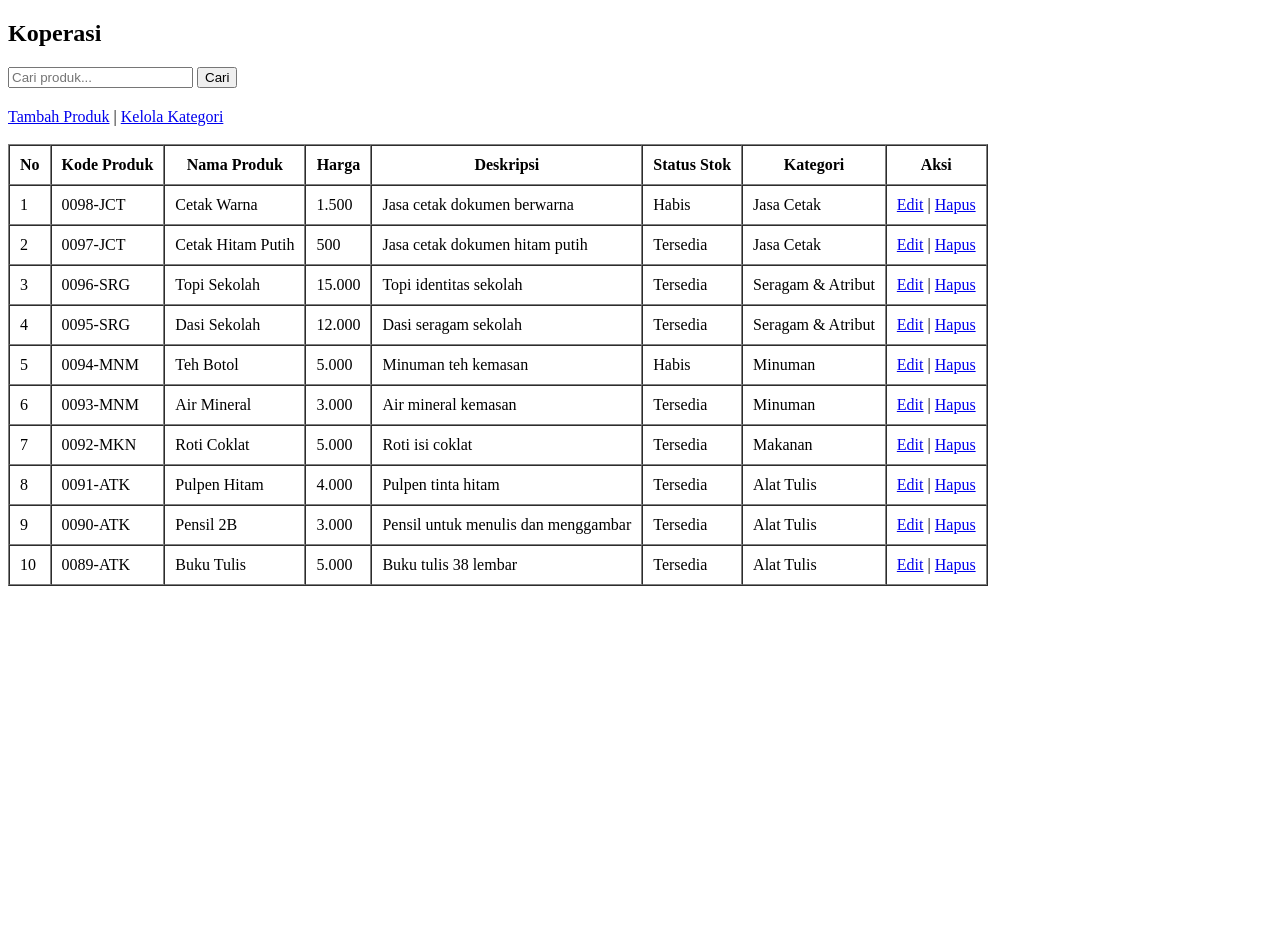
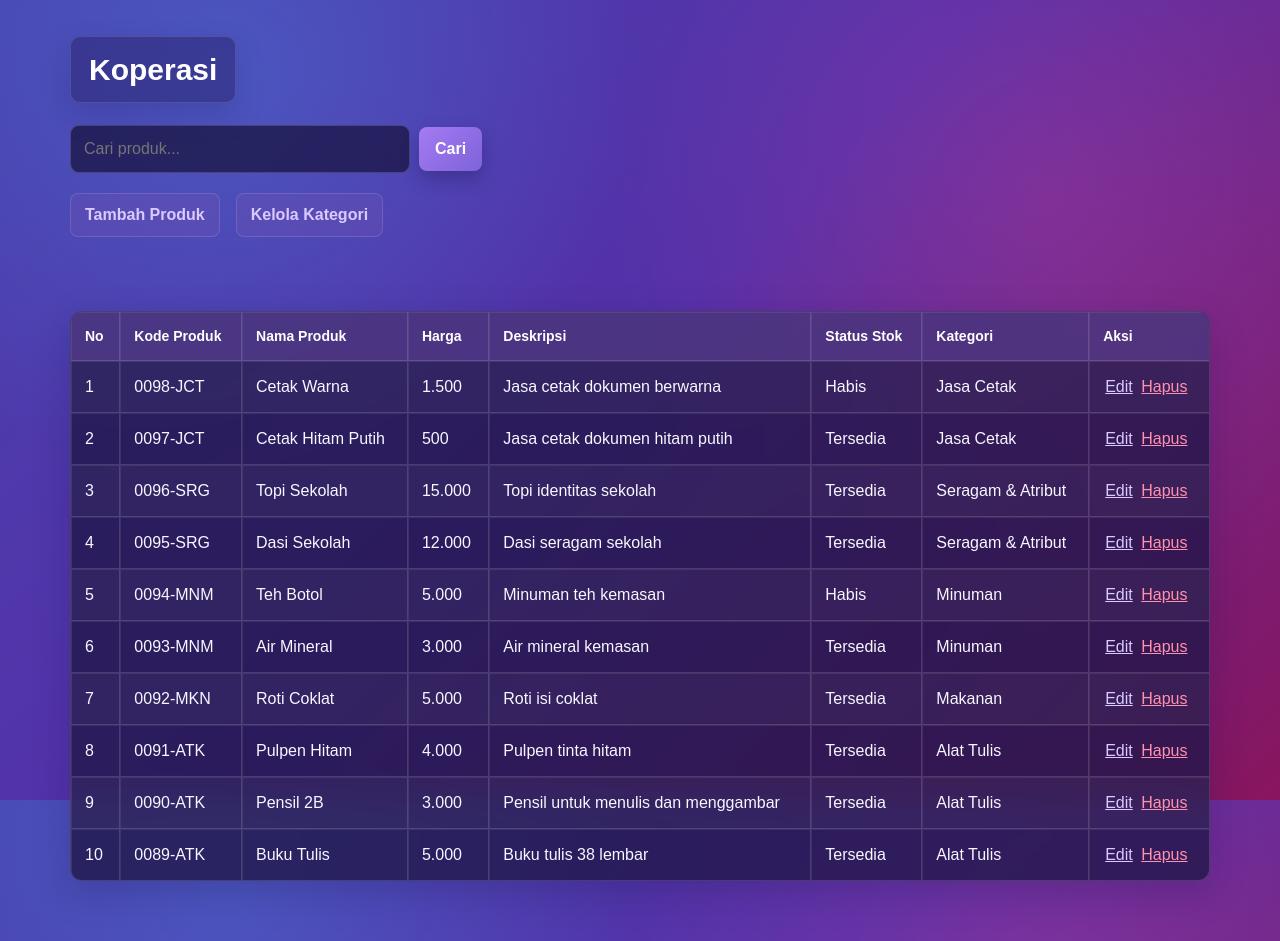
Before and after one commit to Rizky-Sum/16-11-26, a PHP site: page / in a window 1280 px wide. Before the commit the page ends 586 px from the top, so only its background shows below. Run offline with PHP 8.4, Linux system fonts and the light colour scheme; data comes from the database, SQL or seed files in the repository.

Commit message:
20-11-26

```diff
--- a/edit.php
+++ b/edit.php
@@ -48,6 +48,7 @@ if (isset($_POST['update'])) {
     <meta charset="UTF-8">
     <meta name="viewport" content="width=device-width, initial-scale=1.0">
     <title>Edit Produk</title>
+    <link rel="stylesheet" type="text/css" href="style.css">
 </head>
 <body>
     <h2>Edit Produk</h2>
--- a/index.php
+++ b/index.php
@@ -31,12 +31,13 @@ if (!$result) {
     <meta charset="UTF-8">
     <meta name="viewport" content="width=device-width, initial-scale=1.0">
     <title>Koperasi</title>
+    <link rel="stylesheet" href="style.css">
 </head>
 <body>
 
     <h2>Koperasi</h2>
 
-    <form method="GET" action="index.php" style="margin-bottom: 20px;">
+    <form method="GET" action="index.php" style="margin-bottom: 20px;" class="cari">
         <input type="text" name="search" value="<?php echo htmlspecialchars($search); ?>" placeholder="Cari produk..." />
         <button type="submit">Cari</button>
         <?php if ($search != "") { ?>
@@ -44,9 +45,13 @@ if (!$result) {
         <?php } ?>
     </form>
 
-    <a href="tambah.php">Tambah Produk</a> |
+    <nav class="A">
+    <a href="tambah.php">Tambah Produk</a>
+    <br>
     <a href="kategori/index.php">Kelola Kategori</a>
+    </nav>
     <br><br>
+
 
     <?php if (isset($_GET['pesan'])) { ?>
         <p><b>Status:</b> <?php echo htmlspecialchars($_GET['pesan']); ?></p>
@@ -87,8 +92,8 @@ if (!$result) {
                         <?php } ?>
                         <?php echo htmlspecialchars($namaKategori); ?>
                     </td>
-                    <td>
-                        <a href="edit.php?id=<?php echo $data['id']; ?>">Edit</a> |
+                    <td class="aksi">
+                        <a href="edit.php?id=<?php echo $data['id']; ?>">Edit</a>
                         <a href="hapus.php?id=<?php echo $data['id']; ?>" onclick="return confirm('Apakah Anda yakin ingin menghapus produk ini?')">Hapus</a>
                     </td>
                 </tr>
--- a/kategori/index.php
+++ b/kategori/index.php
@@ -9,12 +9,13 @@ $result = mysqli_query($koneksi, "SELECT * FROM kategori ORDER BY id DESC");
     <meta charset="UTF-8">
     <meta name="viewport" content="width=device-width, initial-scale=1.0">
     <title>Kategori</title>
+    <link rel="stylesheet" type="text/css" href="../style.css">
 </head>
 <body>
 
     <h2>Kategori Produk</h2>
 
-    <a href="tambah.php">Tambah Kategori</a> |
+    <a href="tambah.php">Tambah Kategori</a>
     <a href="../index.php">Kembali ke Produk</a>
     <br><br>
 
--- a/kategori/tambah.php
+++ b/kategori/tambah.php
@@ -45,6 +45,7 @@ if (isset($_POST['simpan'])) {
     <meta charset="UTF-8">
     <meta name="viewport" content="width=device-width, initial-scale=1.0">
     <title>Tambah Kategori</title>
+    <link rel="stylesheet" type="text/css" href="../style.css">
 </head>
 <body>
     <h2>Tambah Kategori</h2>
--- /dev/null
+++ b/style.css
@@ -0,0 +1,256 @@
+* {
+    box-sizing: border-box;
+}
+
+:root {
+    --primary: #b58cff;
+    --primary-dark: #9b73eb;
+    --primary-soft: rgba(167, 139, 250, 0.16);
+    --danger: #ff7b9c;
+    --text: #f8f7ff;
+    --muted: #d0cae8;
+    --border: rgba(255, 255, 255, 0.14);
+    --background: #4b36ae;
+    --surface: rgba(32, 23, 72, 0.78);
+}
+
+body {
+    max-width: 1180px;
+    min-height: 100vh;
+    margin: 0 auto;
+    padding: 36px 20px 60px;
+    background:
+        radial-gradient(circle at 18% 10%, rgba(69, 171, 255, 0.24), transparent 32%),
+        radial-gradient(circle at 82% 25%, rgba(255, 77, 158, 0.20), transparent 36%),
+        linear-gradient(135deg, #4a41ae 0%, #5430a8 48%, #89155e 100%);
+    background-attachment: fixed;
+    color: var(--text);
+    font-family: Arial, Helvetica, sans-serif;
+    line-height: 1.5;
+}
+
+h2 {
+    display: inline-block;
+    margin: 0 0 22px;
+    padding: 10px 18px;
+    border: 1px solid rgba(255, 255, 255, 0.12);
+    border-radius: 10px;
+    background: rgba(35, 25, 91, 0.42);
+    box-shadow: 0 12px 30px rgba(30, 20, 78, 0.18);
+    backdrop-filter: blur(12px);
+    color: #ffffff;
+    font-size: 30px;
+}
+
+form {
+    margin-bottom: 20px;
+}
+
+input[type="text"],
+input[type="number"],
+input[type="file"],
+textarea,
+select {
+    width: 100%;
+    max-width: 420px;
+    margin-top: 6px;
+    padding: 11px 13px;
+    border: 1px solid rgba(255, 255, 255, 0.16);
+    border-radius: 9px;
+    background: rgba(24, 18, 63, 0.72);
+    color: #ffffff;
+    font: inherit;
+    transition: 0.2s ease;
+}
+
+textarea {
+    min-height: 100px;
+    resize: vertical;
+}
+
+input:focus,
+textarea:focus,
+select:focus {
+    border-color: #c4a7ff;
+    outline: none;
+    box-shadow: 0 0 0 4px rgba(181, 140, 255, 0.16);
+}
+
+button,
+input[type="submit"] {
+    padding: 10px 16px;
+    border: 0;
+    border-radius: 8px;
+    background: linear-gradient(135deg, #a57af3, #7d63d9);
+    color: #ffffff;
+    cursor: pointer;
+    font: inherit;
+    font-weight: 700;
+    box-shadow: 0 8px 18px rgba(24, 14, 70, 0.28);
+    transition: 0.2s ease;
+}
+
+button:hover,
+input[type="submit"]:hover {
+    background: linear-gradient(135deg, #b897fa, #9177e2);
+    transform: translateY(-1px);
+}
+
+form.cari {
+    display: flex;
+    align-items: center;
+    gap: 9px;
+}
+
+form.cari input[type="text"] {
+    max-width: 340px;
+    margin: 0;
+}
+
+nav,
+.A {
+    display: flex;
+    flex-wrap: wrap;
+    gap: 8px;
+    margin: 12px 0;
+}
+
+nav a,
+.A a,
+a {
+    color: #d9caff;
+}
+
+nav a,
+.A a,
+a[href*="tambah.php"],
+a[href*="kategori/index.php"],
+a[href*="index.php"] {
+    display: inline-block;
+    padding: 9px 14px;
+    border: 1px solid rgba(255, 255, 255, 0.12);
+    border-radius: 8px;
+    background: rgba(111, 82, 176, 0.34);
+    text-decoration: none;
+    font-weight: 600;
+    transition: 0.2s ease;
+}
+
+nav a:hover,
+.A a:hover,
+a[href*="tambah.php"]:hover,
+a[href*="kategori/index.php"]:hover,
+a[href*="index.php"]:hover {
+    border-color: rgba(255, 255, 255, 0.24);
+    background: rgba(167, 139, 250, 0.34);
+    color: #ffffff;
+}
+
+.aksi {
+    white-space: nowrap;
+}
+
+.aksi a {
+    margin: 2px;
+}
+
+.aksi a:last-child {
+    color: #ff91ae;
+}
+
+table {
+    width: 100%;
+    margin-top: 14px;
+    border: 1px solid var(--border);
+    border-collapse: separate;
+    border-spacing: 0;
+    border-radius: 12px;
+    background: var(--surface);
+    box-shadow: 0 12px 36px rgba(24, 12, 67, 0.22);
+    backdrop-filter: blur(14px);
+    overflow: hidden;
+}
+
+th,
+td {
+    padding: 13px;
+    border-bottom: 1px solid var(--border);
+    border-right: 1px solid var(--border);
+    text-align: left;
+    vertical-align: middle;
+}
+
+th:last-child,
+td:last-child {
+    border-right: 0;
+}
+
+tr:last-child td {
+    border-bottom: 0;
+}
+
+th {
+    background: rgba(120, 87, 182, 0.42);
+    color: #ffffff;
+    font-size: 14px;
+}
+
+tbody tr:nth-child(even) {
+    background: rgba(255, 255, 255, 0.035);
+}
+
+tr:hover td {
+    background: rgba(183, 151, 255, 0.10);
+}
+
+td img {
+    display: block;
+    max-width: 100px;
+    height: 70px;
+    margin: 0 auto 6px;
+    border: 1px solid rgba(255, 255, 255, 0.16);
+    border-radius: 8px;
+    object-fit: cover;
+}
+
+p {
+    color: var(--muted);
+}
+
+p:has(b) {
+    padding: 11px 14px;
+    border: 1px solid rgba(255, 255, 255, 0.14);
+    border-radius: 9px;
+    background: rgba(35, 25, 91, 0.48);
+    color: #e9e2ff;
+}
+
+small {
+    color: var(--muted);
+}
+
+@media (max-width: 800px) {
+    body {
+        padding: 20px 12px 40px;
+    }
+
+    h2 {
+        font-size: 24px;
+    }
+
+    table {
+        display: block;
+        overflow-x: auto;
+        white-space: nowrap;
+    }
+
+    form.cari {
+        align-items: stretch;
+        flex-wrap: wrap;
+    }
+
+    form.cari input[type="text"] {
+        max-width: none;
+        flex: 1;
+    }
+}
```
Also changed, not shown: tambah.php (+5 -4 lines).
